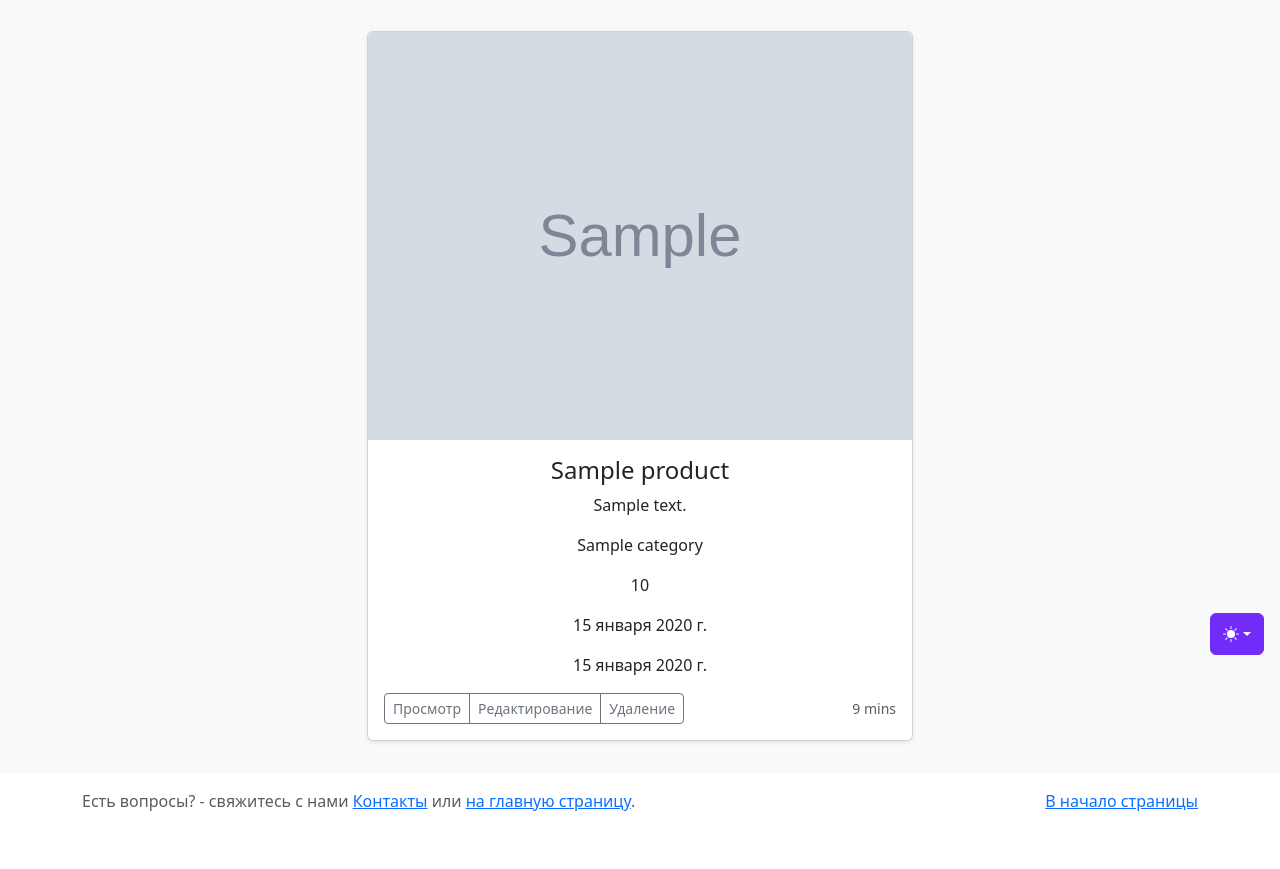
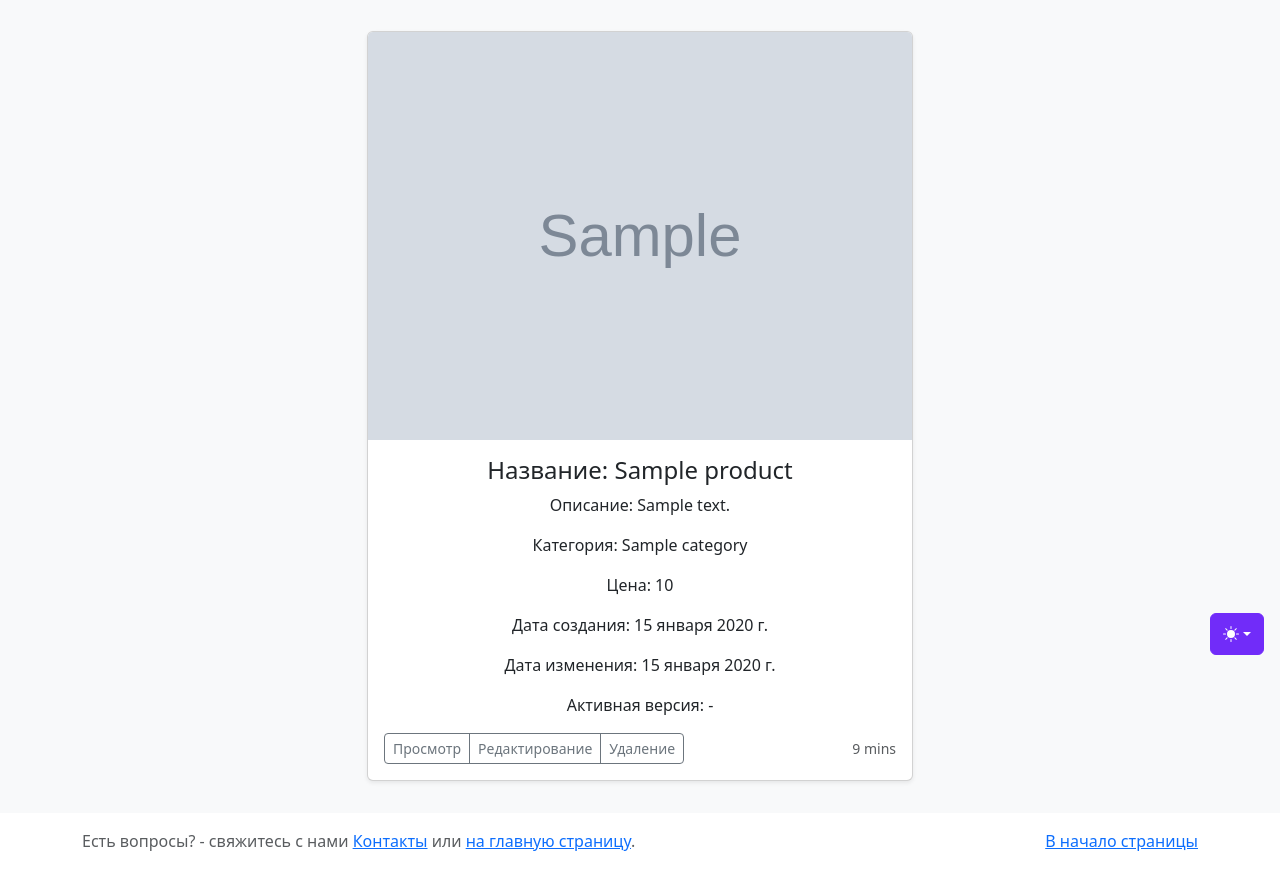
Before and after one commit to mukhin-sn/prj_shop, a Django app: page /product_detail/1/ in a window 1280 px wide. Shown: the part 129-998 px from the top of the page. Before the commit the page ends 940 px from the top, so only its background shows below. Run offline with Django 5.2, Linux system fonts and the light colour scheme; tables that the repository leaves empty hold one stand-in row (values such as "Sample post"); grey boxes marked "Sample" are stand-in pictures; data that the repository does not hold is empty; parts of the project's set-up code (start-up, migrations or seed data) failed here and were passed over; some libraries are stand-ins or nearby versions.

Commit message:
error correction

```diff
--- a/catalog/models.py
+++ b/catalog/models.py
@@ -54,9 +54,9 @@ class Blog(models.Model):
 
 class Version(models.Model):
     product = models.ForeignKey(Product, on_delete=models.CASCADE, max_length=50, verbose_name='продукт')
-    version_number = models.IntegerField(verbose_name='номер версии')
-    version_name = models.CharField(max_length=150, verbose_name='название версии')
-    current_version_indicator = models.BooleanField(verbose_name='активная', default=True)
+    version_number = models.CharField(max_length=50, verbose_name='номер версии')
+    version_name = models.CharField(max_length=50, verbose_name='название версии')
+    current_version_indicator = models.BooleanField(verbose_name='активная', default=False)
 
     class Meta:
         verbose_name = 'версия продукта'
--- a/catalog/templates/catalog/category_list.html
+++ b/catalog/templates/catalog/category_list.html
@@ -6,8 +6,9 @@
       <div class="card shadow-sm">
         <svg class="bd-placeholder-img card-img-top" width="100%" height="225" xmlns="http://www.w3.org/2000/svg" role="img" aria-label="Placeholder: Thumbnail" preserveAspectRatio="xMidYMid slice" focusable="false"><title>Placeholder</title><rect width="100%" height="100%" fill="#55595c"/><text x="50%" y="50%" fill="#eceeef" dy=".3em">Thumbnail</text></svg>
         <div class="card-body">
-          <h4 class="card-text">{{ data.name }}</h4>
-          <p class="card-text">{{ data.description|truncatechars:100 }}</p>
+          <h4 class="card-text">Наименование: {{ data.name }}</h4>
+          <p class="card-text">Описание: {{ data.description|truncatechars:100 }}</p>
+          <p class="card-text">Активная версия: {{ data.active_ver_num }}</p>
           <div class="d-flex justify-content-between align-items-center">
             <div class="btn-group">
               <a href="{% url 'catalog:product_detail' data.pk %}" type="button" class="btn btn-sm btn-outline-secondary">Просмотр</a>
--- a/catalog/templates/catalog/index.html
+++ b/catalog/templates/catalog/index.html
@@ -6,8 +6,9 @@
       <div class="card shadow-sm">
         <svg class="bd-placeholder-img card-img-top" width="100%" height="225" xmlns="http://www.w3.org/2000/svg" role="img" aria-label="Placeholder: Thumbnail" preserveAspectRatio="xMidYMid slice" focusable="false"><title>Placeholder</title><rect width="100%" height="100%" fill="#55595c"/><text x="50%" y="50%" fill="#eceeef" dy=".3em">Thumbnail</text></svg>
         <div class="card-body">
-          <h4 class="card-text">{{ data.name }}</h4>
-          <p class="card-text">{{ data.description|truncatechars:100 }}</p>
+          <h4 class="card-text">Наименование: {{ data.name }}</h4>
+          <p class="card-text">Описание: {{ data.description|truncatechars:100 }}</p>
+
           <div class="d-flex justify-content-between align-items-center">
             <div class="btn-group">
               <a href="{% url 'catalog:category' data.pk %}" type="button" class="btn btn-sm btn-outline-secondary">Просмотр</a>
--- a/catalog/templates/catalog/product_detail.html
+++ b/catalog/templates/catalog/product_detail.html
@@ -8,12 +8,13 @@
             <div class="card shadow-sm">
                 <img class="bd-placeholder-img card-img-top" width="100%" height="100%" src="{{ object.image|path_media }}"/>
                 <div class="card-body">
-                <h4 class="card-text">{{ object.name }}</h4>
-                <p class="card-text">{{ object.description }}</p>
-                <p class="card-text">{{ object.category }}</p>
-                <p class="card-text">{{ object.price_for_one }}</p>
-                <p class="card-text">{{ object.date_of_creation }}</p>
-                <p class="card-text">{{ object.last_modified_date }}</p>
+                <h4 class="card-text">Название: {{ object.name }}</h4>
+                <p class="card-text">Описание: {{ object.description }}</p>
+                <p class="card-text">Категория: {{ object.category }}</p>
+                <p class="card-text">Цена: {{ object.price_for_one }}</p>
+                <p class="card-text">Дата создания: {{ object.date_of_creation }}</p>
+                <p class="card-text">Дата изменения: {{ object.last_modified_date }}</p>
+                <p class="card-text">Активная версия: {{ object.active_ver_num }}</p>
                     <div class="d-flex justify-content-between align-items-center">
                         <div class="btn-group">
                         <a href="{% url 'catalog:product_detail' object.pk %}" type="button" class="btn btn-sm btn-outline-secondary">Просмотр</a>
--- a/catalog/views.py
+++ b/catalog/views.py
@@ -5,6 +5,24 @@ from pytils.translit import slugify
 from catalog.forms import ProductForm, VersionForm
 from catalog.models import Product, Category, Blog, Version
 from django.views.generic import ListView, DetailView, CreateView, UpdateView, DeleteView
+
+
+class VersionMixin(ListView):
+    def get_context_data(self, **kwargs):
+        """
+        Переопределяем метод для определения номера активной версии продукта
+        """
+        context = super().get_context_data(**kwargs)
+        for product in context['object_list']:
+            version_list = Version.objects.filter(product_id=product.pk)
+            product.active_ver_num = '-'
+            product.active_ver_name = 'нет'
+            if version_list:
+                for ver in version_list:
+                    if ver.current_version_indicator:
+                        product.active_ver_num = ver.version_number
+                        product.active_ver_name = ver.version_name
+        return context
 
 
 class CategoryListView(ListView):
@@ -56,6 +74,25 @@ class ProductDetailView(DetailView):
         'title': 'Продукт'
     }
 
+    def get_context_data(self, **kwargs):
+        """
+        Переопределяем метод для определения номера активной версии продукта
+        """
+        context = super().get_context_data(**kwargs)
+        product = context['object']
+        print(product.pk)
+        version_list = Version.objects.filter(product_id=product.pk)
+
+        product.active_ver_num = '-'
+        product.active_ver_name = 'нет'
+        if version_list:
+            for ver in version_list:
+                print(ver.current_version_indicator)
+                if ver.current_version_indicator:
+                    product.active_ver_num = ver.version_number
+                    product.active_ver_name = ver.version_name
+        return context
+
     # def get_queryset(self):
     #     queryset = super().get_queryset()
     #     queryset = queryset.filter(pk=self.kwargs.get('pk'))
@@ -78,7 +115,7 @@ class ProductDetailView(DetailView):
 #     return render(request, 'catalog/product_details.html', context=data)
 
 
-class ProductCategoryListView(ListView):
+class ProductCategoryListView(VersionMixin, ListView):
     model = Product
     template_name = 'catalog/category_list.html'
     extra_context = {
@@ -136,7 +173,7 @@ class ProductCreateView(CreateView):
 #
 #     return render(request, 'catalog/category_page.html', context=data)
 
-class ProductListView(ListView):
+class ProductListView(VersionMixin, ListView):
     model = Product
     extra_context = {
         'title': 'Продукты'
@@ -145,20 +182,6 @@ class ProductListView(ListView):
     # def get_queryset(self):
     #     queryset = super().get_queryset()
     #     return queryset
-
-    def get_context_data(self, **kwargs):
-        context = super().get_context_data(**kwargs)
-
-        for product in context['object_list']:
-            print(product)
-        #     active_ver = product.version_name.filter(current_version_indicator=True).first()
-        #     if active_ver:
-        #         product.active_ver_num = active_ver.version_number
-        #         product.active_ver_name = active_ver.version_name
-        #     else:
-        #         product.active_ver_num = None
-        #         product.active_ver_name = None
-        return context
 
 
 class ProductUpdateView(UpdateView):
@@ -263,6 +286,7 @@ class VersionUpdateView(UpdateView):
     model = Version
     form_class = VersionForm
     template_name = 'catalog/product_form.html'
+    success_url = reverse_lazy('catalog:list_version')
 
 
 class VersionListView(ListView):
@@ -275,24 +299,4 @@ class VersionDetailView(DetailView):
 
 class VersionDeleteView(DeleteView):
     model = Version
-    success_url = reverse_lazy('catalog:index')
-
-
-def version_activ(pk):
-    object_list = Version.objects.filter(product_id=pk)
-    data = {
-        'object_list': object_list,
-        'product_id': pk,
-    }
-    return data
-
-
-data_list = version_activ(5)
-some_version = Version.objects.first()
-print(some_version.current_version_indicator)
-
-print(Version.objects)
-
-print(data_list['object_list'])
-for dt in data_list['object_list']:
-    print(dt.current_version_indicator)
+    success_url = reverse_lazy('catalog:list_version')
```
Also changed, not shown: catalog/templates/catalog/product_list.html (+4 -4 lines).
